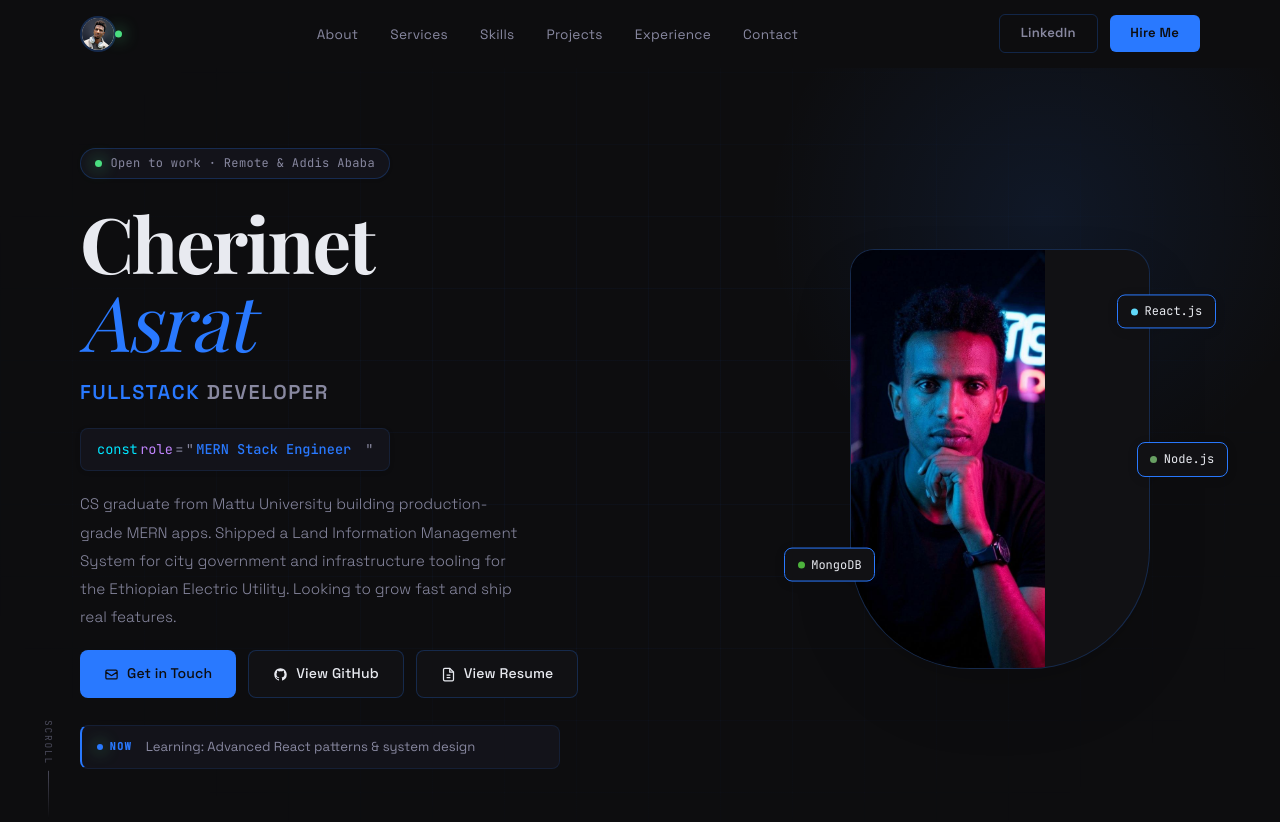
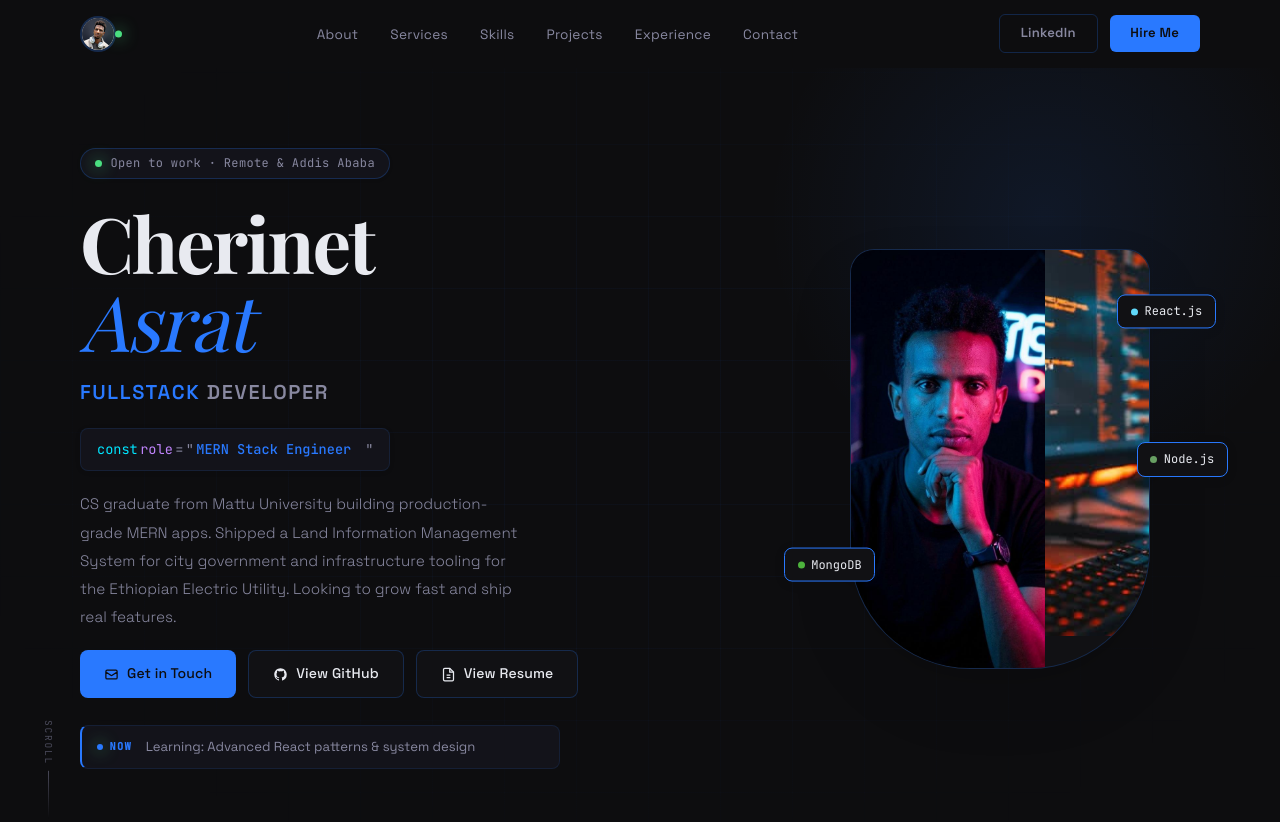
Before and after one commit to cheruu23/personal-website-cheruu23, a plain HTML site: page index.html in a window 1280 px wide. Shown: the top 822 px of the page. Drawn offline with nearby package versions, Linux system fonts and the light colour scheme; a web font is replaced by a local one.

Commit message:
add the addiotional images

```diff
--- a/index.html
+++ b/index.html
@@ -124,7 +124,7 @@
           <div class="hero-photo-rect">
             <div class="hero-photo-gradient" aria-hidden="true"></div>
             <img src="CHRR.jpg" alt="Cherinet Asrat" onerror="this.style.display='none';this.previousElementSibling.classList.add('visible')">
-            <div class="hero-initials"><img src="nnnnnnnn.jpg" alt="Cherinet Asrat" onerror="this.style.display='none';this.previousElementSibling.classList.add('visible')">
+            <div class="hero-initials"><img src="codes.jpg" alt="Cherinet Asrat" onerror="this.style.display='none';this.previousElementSibling.classList.add('visible')">
 </div>
           </div>
           <div class="hero-tag hero-tag--1">
```
